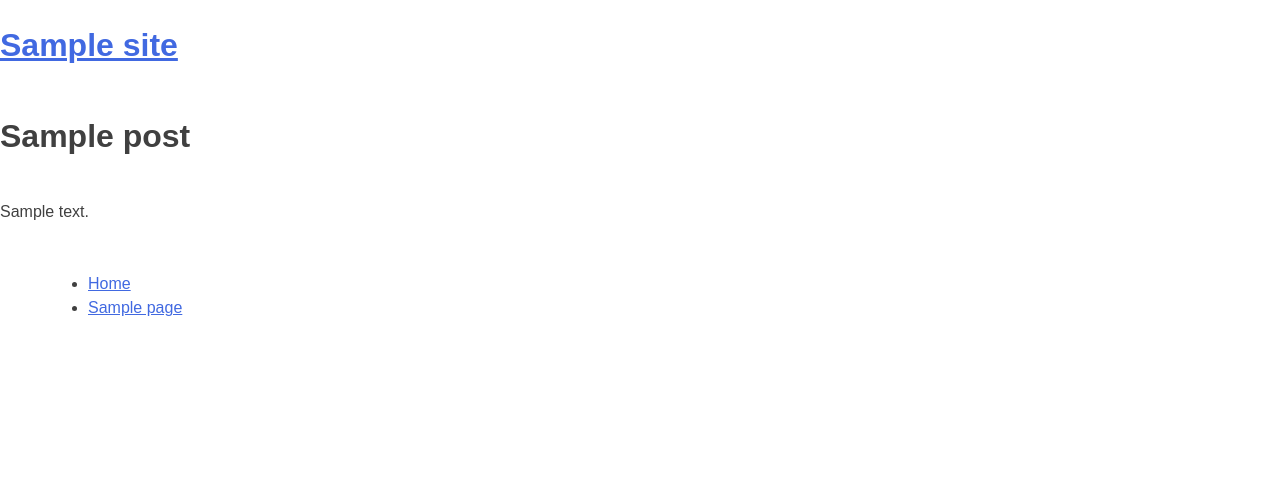
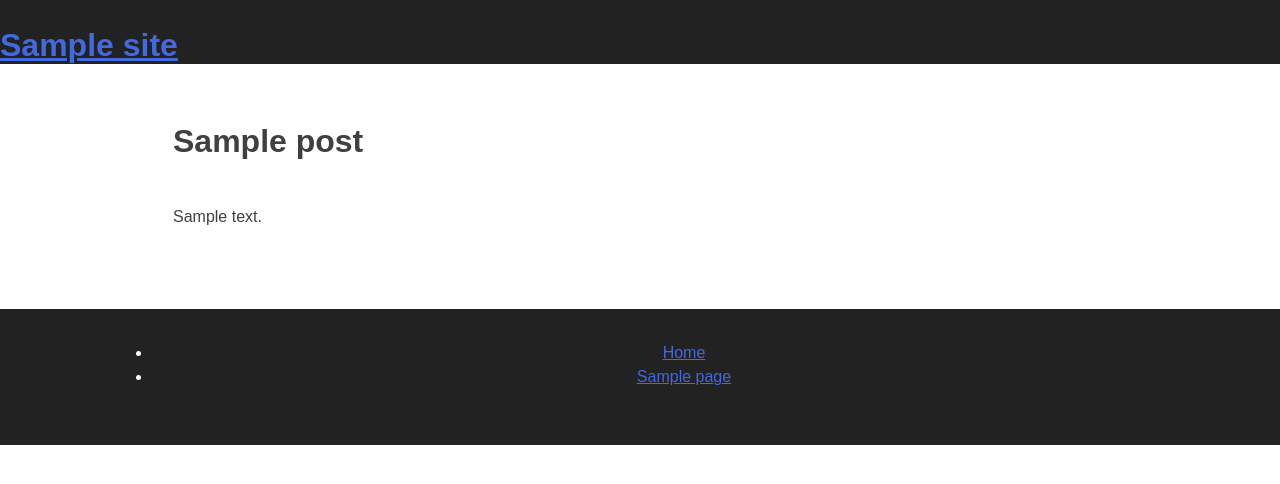
Before and after one commit to erikahang/annenbergdl.org, a WordPress theme: template 2.0/themes/digitallounge/page.php in a window 1280 px wide. Shown: the top 484 px of the page. Run offline with PHP 8.4 and a stand-in for WordPress, Linux system fonts and the light colour scheme; the site name, menu and one post (Sample post) are stand-ins, and other content is empty; some libraries are stand-ins or nearby versions.

Commit message:
Staff index page design
Includes the staff page page template, and base CSS for the site layout
and the staff listing view. Individual staff views still to come.

```diff
--- a/2.0/themes/digitallounge/style.css
+++ b/2.0/themes/digitallounge/style.css
@@ -411,6 +411,43 @@ img {
 
 table {
 	margin: 0 0 1.5em;
+	width: 100%;
+}
+
+/*--------------------------------------------------------------
+# Base Layouts
+--------------------------------------------------------------*/
+#masthead {
+	height: 64px;
+	width: 100%;
+	overflow: hidden;
+	background: #222;
+	color: #fff;
+	position: fixed;
+	top: 0;
+	z-index: 20;
+}
+
+.admin-bar #masthead {
+	top: 32px;
+}
+
+#content {
+	margin-top: 64px;
+}
+
+#primary {
+	width: 100%;
+	max-width: 998px; /* With padding, results in content width of 934px */
+	padding: 32px;
+	margin: 0 auto;
+}
+
+#colophon {
+	background: #222;
+	color: #fff;
+	padding: 32px 64px;
+	text-align: center;
 	width: 100%;
 }
 
```
Also changed, not shown: other parts of 2.0/themes/digitallounge/style.css (+51 -0 lines), 2.0/themes/digitallounge/staff.php (added, +40 -0 lines).
